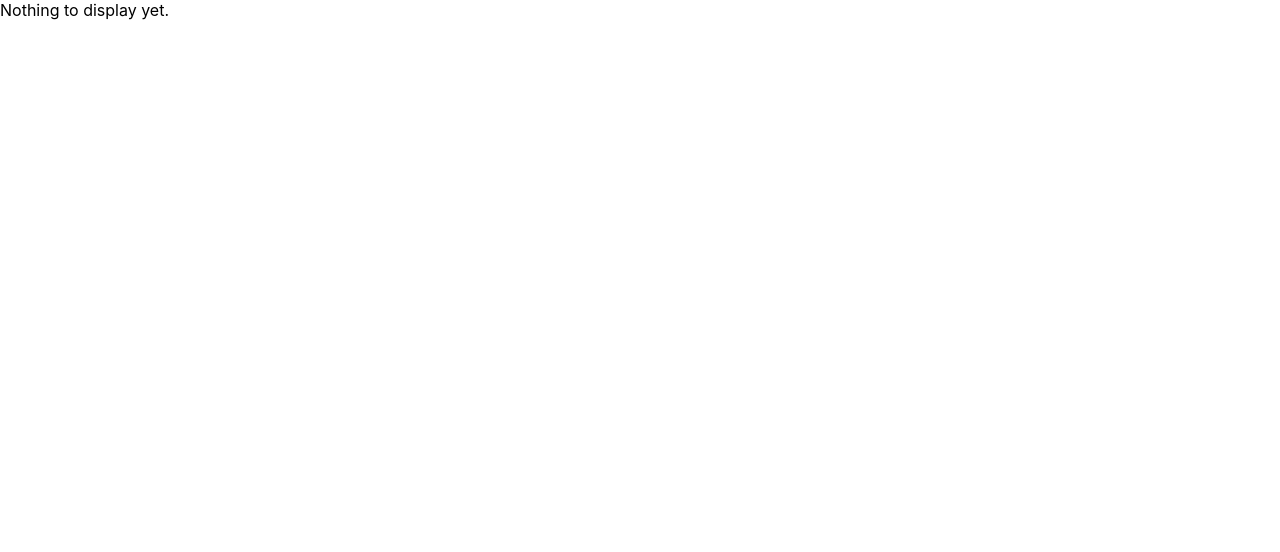
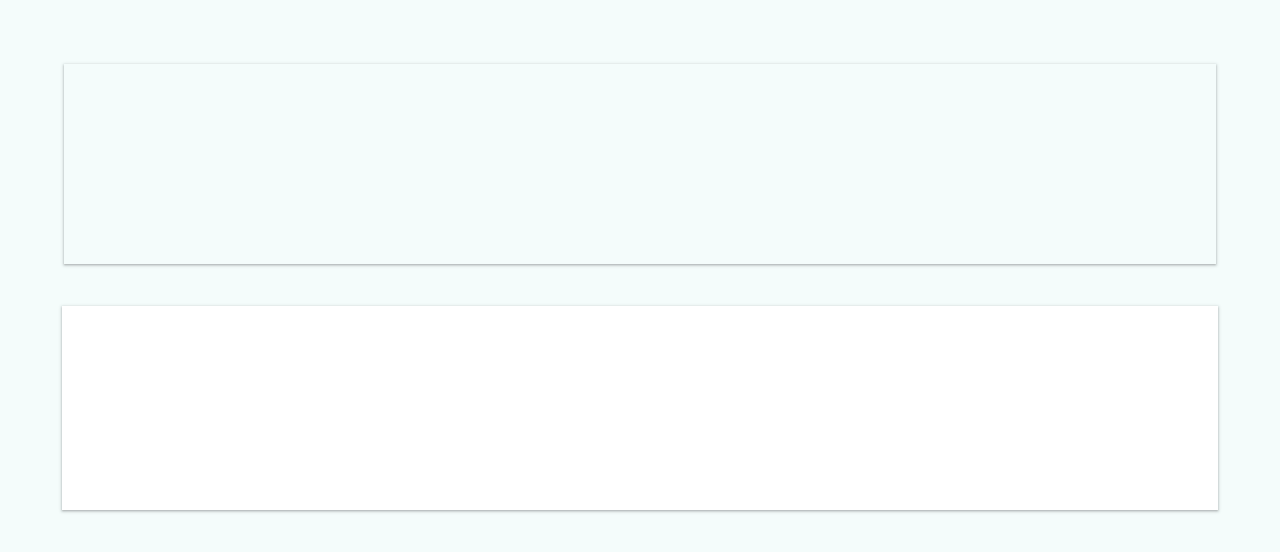
Before and after one commit to dodosiz/Markdown-Previewer, a React (Create React App) app: page / in a window 1280 px wide. Shown: the top 552 px of the page. Built offline with nearby package versions, Linux system fonts and the light colour scheme.

Commit message:
Initial design with styled components

```diff
--- a/package.json
+++ b/package.json
@@ -5,7 +5,8 @@
   "dependencies": {
     "react": "^18.2.0",
     "react-dom": "^18.2.0",
-    "react-scripts": "5.0.1"
+    "react-scripts": "5.0.1",
+    "styled-components": "^5.3.5"
   },
   "scripts": {
     "start": "react-scripts start",
--- a/src/App.js
+++ b/src/App.js
@@ -1,5 +1,14 @@
+import * as React from "react";
+import { Previewer } from "./Previewer";
+import { Editor } from "./Editor";
+
 function App() {
-  return <div>Nothing to display yet.</div>;
+  return (
+    <div className="app">
+      <Previewer />
+      <Editor />
+    </div>
+  );
 }
 
 export default App;
--- /dev/null
+++ b/src/Editor.jsx
@@ -0,0 +1,16 @@
+import * as React from "react";
+import styled from "styled-components";
+
+const TextArea = styled.textarea`
+  width: 90%;
+  height: 200px;
+  margin-top: 3%;
+  box-shadow: rgba(60, 64, 67, 0.3) 0px 1px 2px 0px,
+    rgba(60, 64, 67, 0.15) 0px 1px 3px 1px;
+  border: none;
+  resize: none;
+`;
+
+export function Editor() {
+  return <TextArea id="editor"></TextArea>;
+}
--- /dev/null
+++ b/src/Previewer.jsx
@@ -0,0 +1,14 @@
+import * as React from "react";
+import styled from "styled-components";
+
+const PreviewDiv = styled.div`
+  width: 90%;
+  height: 200px;
+  box-shadow: rgba(60, 64, 67, 0.3) 0px 1px 2px 0px,
+    rgba(60, 64, 67, 0.15) 0px 1px 3px 1px;
+  display: inline-block;
+`;
+
+export function Previewer() {
+  return <PreviewDiv id="preview"></PreviewDiv>;
+}
--- a/src/index.css
+++ b/src/index.css
@@ -1,13 +1,27 @@
 body {
   margin: 0;
-  font-family: -apple-system, BlinkMacSystemFont, 'Segoe UI', 'Roboto', 'Oxygen',
-    'Ubuntu', 'Cantarell', 'Fira Sans', 'Droid Sans', 'Helvetica Neue',
+  font-family: -apple-system, BlinkMacSystemFont, "Segoe UI", "Roboto", "Oxygen",
+    "Ubuntu", "Cantarell", "Fira Sans", "Droid Sans", "Helvetica Neue",
     sans-serif;
   -webkit-font-smoothing: antialiased;
   -moz-osx-font-smoothing: grayscale;
+  background-color: #f4fcfb;
 }
 
-code {
-  font-family: source-code-pro, Menlo, Monaco, Consolas, 'Courier New',
-    monospace;
+.app {
+  text-align: center;
+  padding-top: 5%;
 }
+
+textarea::-webkit-scrollbar {
+  width: 1em;
+}
+
+textarea::-webkit-scrollbar-track {
+  -webkit-box-shadow: inset 0 0 6px rgba(0, 0, 0, 0.3);
+}
+
+textarea::-webkit-scrollbar-thumb {
+  background-color: #ebf6f5;
+  outline: 1px solid #afb4b4;
+}
```
Also changed, not shown: 1 other file (tests, documents, lock files or other folders).
